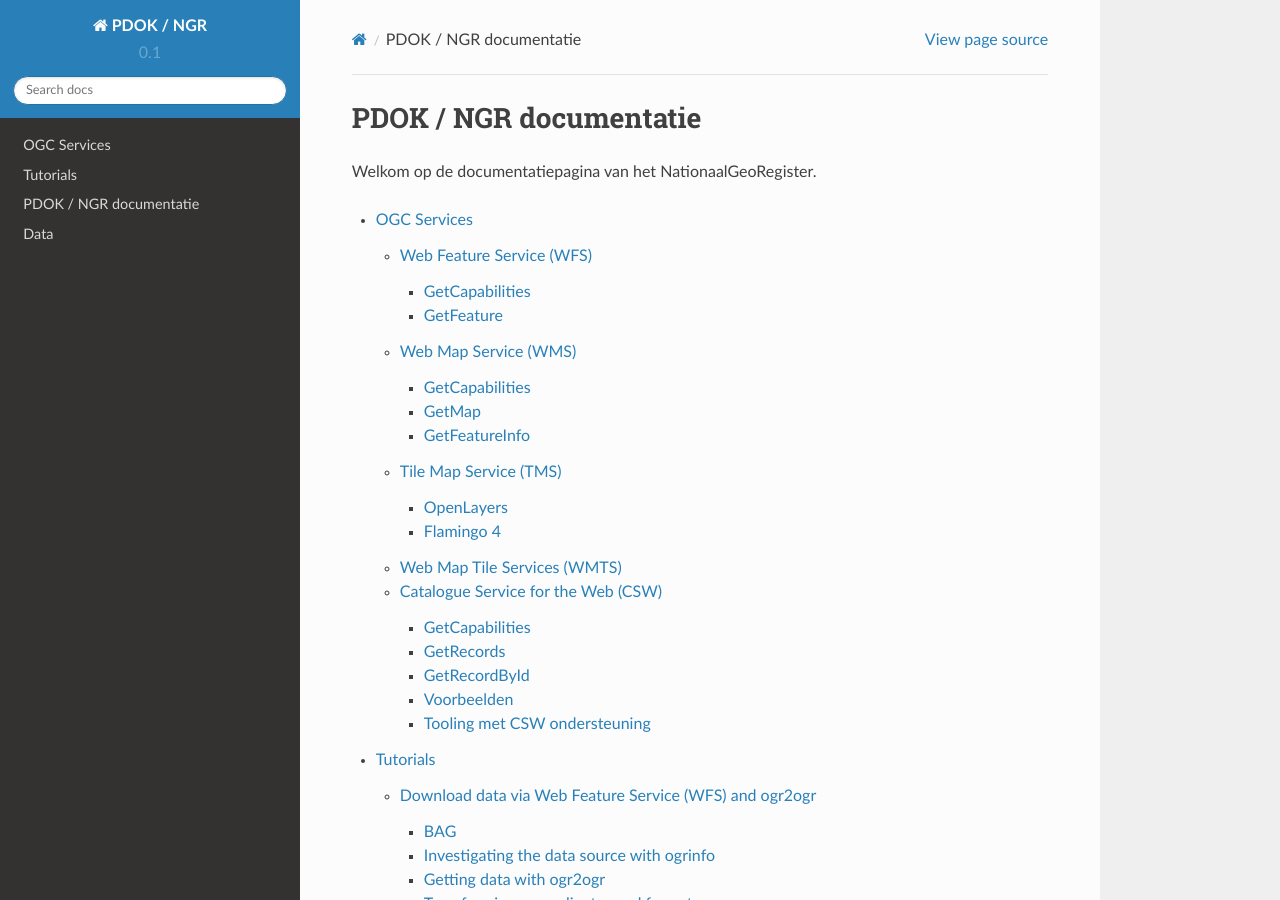
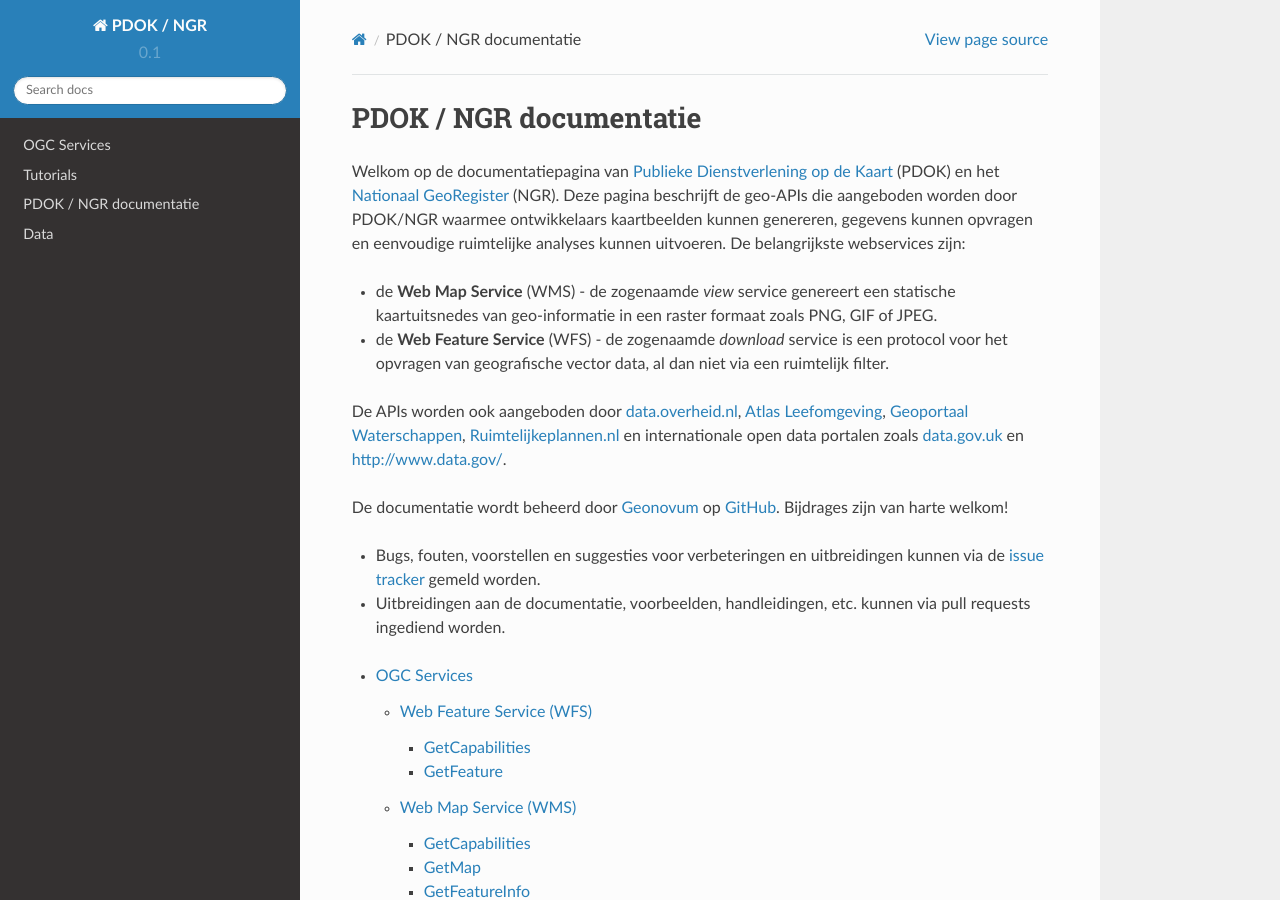
Before and after one commit to LivericA/PDOK, a Sphinx documentation site: the page built from docs/index.rst, in a window 1280 px wide and 900 px high. Built offline with Sphinx 7.4.7 and the Read the Docs theme 2.0.0, drawn with Linux system fonts in a browser that asks for light colours.

Commit message:
schrijf introductie

```diff
--- a/docs/index.rst
+++ b/docs/index.rst
@@ -1,7 +1,17 @@
 PDOK / NGR documentatie
 =======================
 
-Welkom op de documentatiepagina van het NationaalGeoRegister.
+Welkom op de documentatiepagina van `Publieke Dienstverlening op de Kaart <https://www.pdok.nl>`_ (PDOK) en het `Nationaal GeoRegister <http://nationaalgeoregister.nl/geonetwork/srv/dut/search>`_ (NGR). Deze pagina beschrijft de geo-APIs die aangeboden worden door PDOK/NGR waarmee ontwikkelaars kaartbeelden kunnen genereren, gegevens kunnen opvragen en eenvoudige ruimtelijke analyses kunnen uitvoeren. De belangrijkste webservices zijn:
+
+- de **Web Map Service** (WMS) - de zogenaamde *view* service genereert een statische kaartuitsnedes van geo-informatie in een raster formaat zoals PNG, GIF of JPEG.
+- de **Web Feature Service** (WFS) - de zogenaamde *download* service is een protocol voor het opvragen van geografische vector data, al dan niet via een ruimtelijk filter.
+
+De APIs worden ook aangeboden door `data.overheid.nl <https://data.overheid.nl>`_, `Atlas Leefomgeving <http://www.atlasleefomgeving.nl/>`_, `Geoportaal Waterschappen <http://waterschapservices.webgispublisher.nl/Choosemap.aspx>`_, `Ruimtelijkeplannen.nl <http://www.ruimtelijkeplannen.nl/web-roo/roo/?>`_ en internationale open data portalen zoals `data.gov.uk <http://data.gov.uk/>`_ en `http://www.data.gov/ <http://www.data.gov/>`_.
+
+De documentatie wordt beheerd door `Geonovum <http://www.geonovum.nl/>`_ op `GitHub <https://www.github.com/geonovum/PDOK-NGR-documentatie>`_. Bijdrages zijn van harte welkom!
+
+- Bugs, fouten, voorstellen en suggesties voor verbeteringen en uitbreidingen kunnen via de `issue tracker <https://github.com/Geonovum/PDOK-NGR-documentatie/issues>`_ gemeld worden.
+- Uitbreidingen aan de documentatie, voorbeelden, handleidingen, etc. kunnen via pull requests ingediend worden.
 
 .. toctree::
    :maxdepth: 3
```
